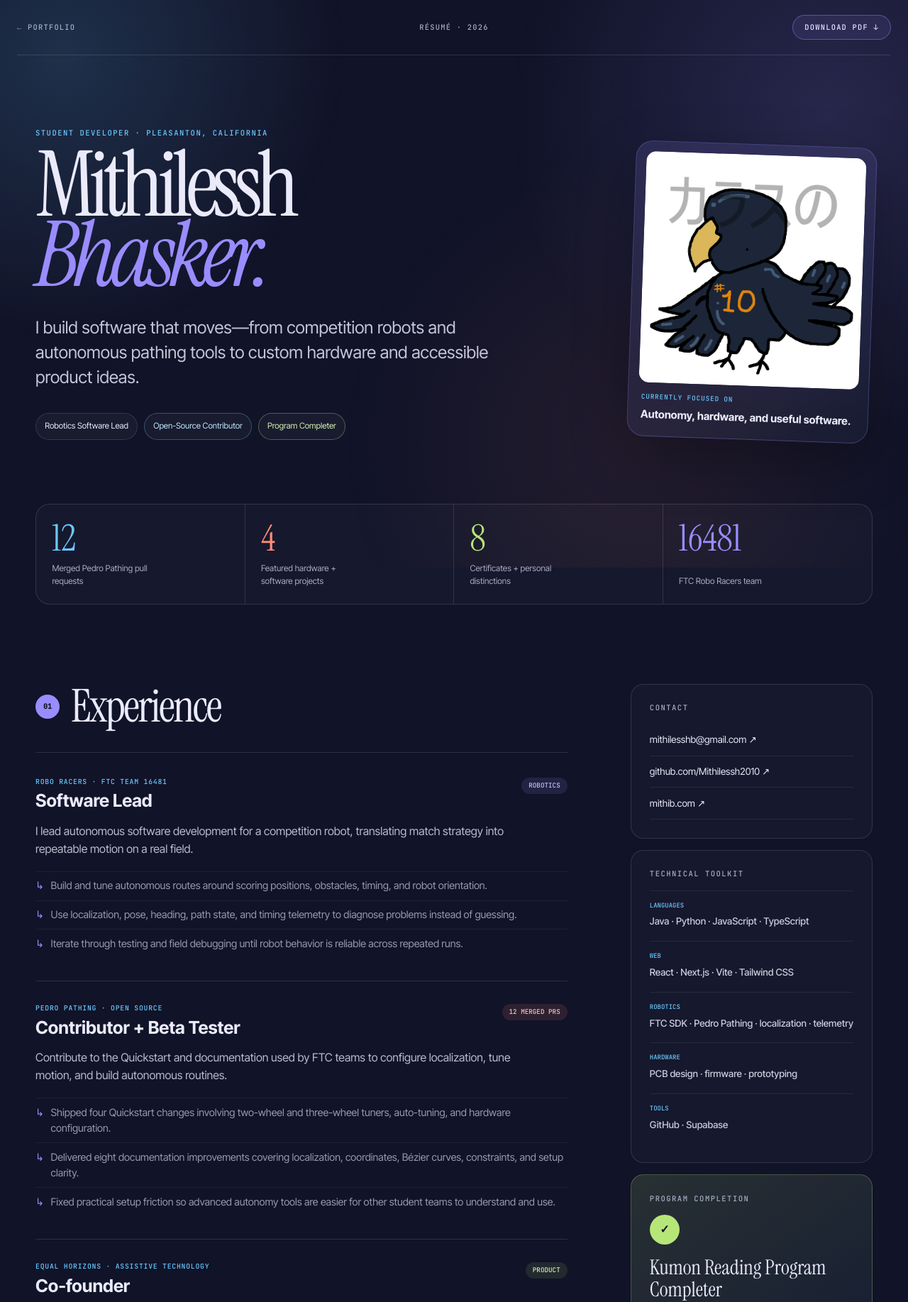
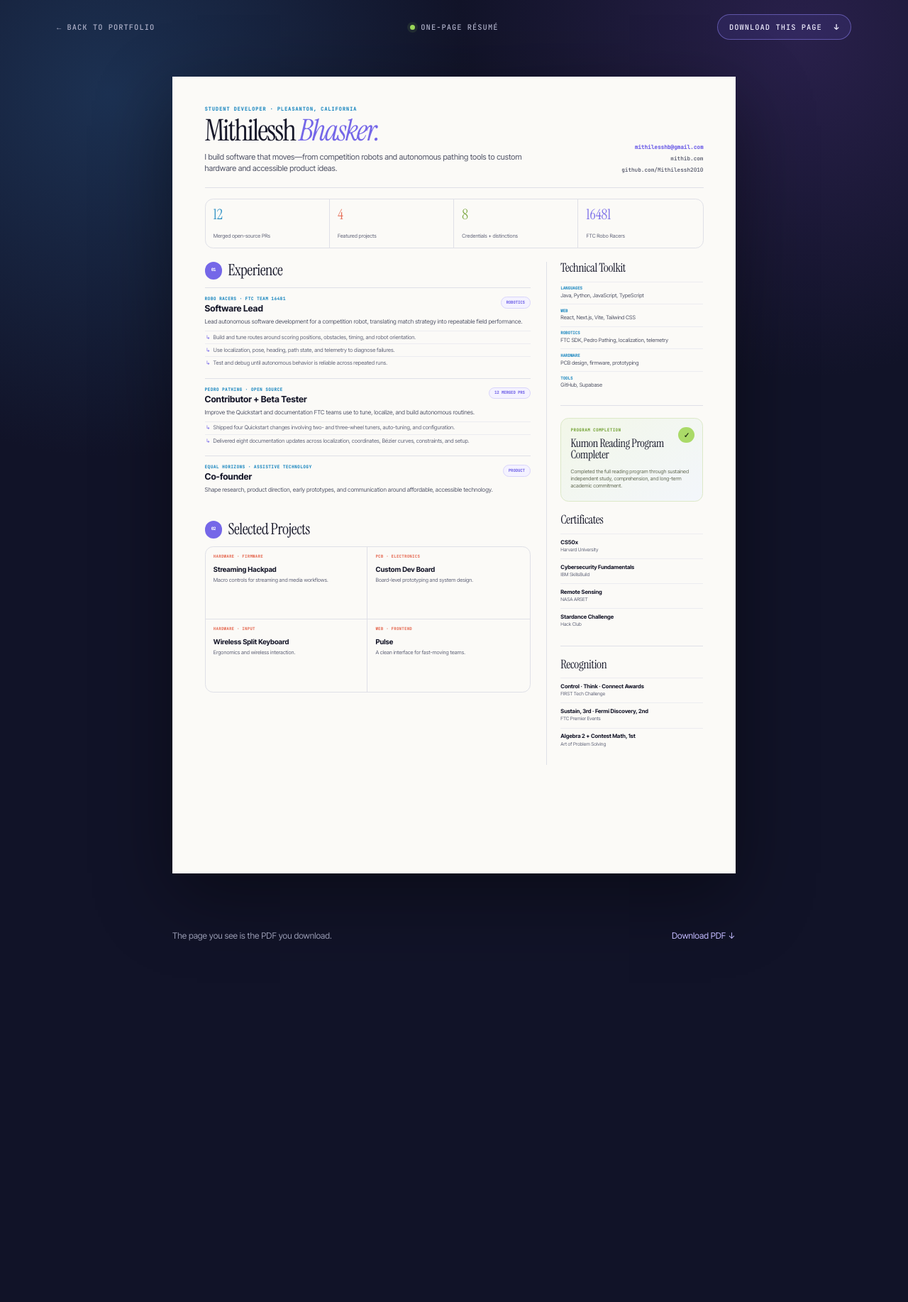
Before and after one commit to Mithilessh2010/MithPortfolio, a website: page resume.html in a window 1280 px wide. Shown: the top 1835 px of the page at 71% size. After the commit the page ends 1390 px from the top, so only its background shows below. Drawn offline with Linux system fonts and the light colour scheme.

Commit message:
resume2.0 part 2

```diff
--- a/resume.html
+++ b/resume.html
@@ -3,7 +3,7 @@
 <head>
   <meta charset="UTF-8" />
   <meta name="viewport" content="width=device-width, initial-scale=1.0" />
-  <meta name="description" content="The résumé of Mithilessh Bhasker — student developer, robotics software lead, open-source contributor, builder, and program completer." />
+  <meta name="description" content="The one-page résumé of Mithilessh Bhasker — robotics software lead, open-source contributor, builder, and program completer." />
   <meta name="theme-color" content="#111328" />
   <title>Résumé — Mithilessh Bhasker</title>
   <link rel="icon" type="image/svg+xml" href="assets/favicon.svg" />
@@ -14,125 +14,115 @@
   <link rel="stylesheet" href="cursor.css" />
 </head>
 <body>
-  <div class="color-wash" aria-hidden="true"></div>
-  <header class="resume-nav">
-    <a class="back-link" href="/">← Portfolio</a>
-    <span>Résumé · 2026</span>
-    <a class="download-small" href="/Mithilessh-Bhasker-Resume.pdf" download>Download PDF ↓</a>
+  <header class="viewer-bar">
+    <a href="/">← Back to portfolio</a>
+    <p><span></span> One-page résumé</p>
+    <a class="download-button" href="/Mithilessh-Bhasker-Resume.pdf" download>Download this page <b>↓</b></a>
   </header>
 
-  <main class="resume-shell">
-    <section class="resume-hero">
-      <div class="hero-copy">
-        <p class="eyebrow">Student developer · Pleasanton, California</p>
-        <h1>Mithilessh<br /><em>Bhasker.</em></h1>
-        <p class="hero-summary">I build software that moves—from competition robots and autonomous pathing tools to custom hardware and accessible product ideas.</p>
-        <div class="role-strip" aria-label="Roles">
-          <span>Robotics Software Lead</span>
-          <span>Open-Source Contributor</span>
-          <span>Program Completer</span>
+  <main class="resume-viewer">
+    <article class="resume-page" aria-label="Mithilessh Bhasker one-page résumé">
+      <header class="resume-header">
+        <div>
+          <p class="kicker">Student developer · Pleasanton, California</p>
+          <h1>Mithilessh <em>Bhasker.</em></h1>
+          <p class="summary">I build software that moves—from competition robots and autonomous pathing tools to custom hardware and accessible product ideas.</p>
         </div>
+        <div class="contact-block">
+          <a href="mailto:mithilesshb@gmail.com">mithilesshb@gmail.com</a>
+          <a href="https://mithib.com">mithib.com</a>
+          <a href="https://github.com/Mithilessh2010">github.com/Mithilessh2010</a>
         </div>
-      <aside class="hero-card">
-        <img src="assets/pfp.jpg" alt="Mithilessh Bhasker" />
-        <div><span>Currently focused on</span><strong>Autonomy, hardware, and useful software.</strong></div>
-      </aside>
-    </section>
+      </header>
 
-    <section class="resume-stats" aria-label="Highlights">
-      <div><strong>12</strong><span>Merged Pedro Pathing pull requests</span></div>
-      <div><strong>4</strong><span>Featured hardware + software projects</span></div>
-      <div><strong>8</strong><span>Certificates + personal distinctions</span></div>
-      <div><strong>16481</strong><span>FTC Robo Racers team</span></div>
-    </section>
+      <div class="highlight-row">
+        <div><strong>12</strong><span>Merged open-source PRs</span></div>
+        <div><strong>4</strong><span>Featured projects</span></div>
+        <div><strong>8</strong><span>Credentials + distinctions</span></div>
+        <div><strong>16481</strong><span>FTC Robo Racers</span></div>
+      </div>
 
-    <div class="resume-layout">
-      <div class="main-column">
+      <div class="resume-columns">
+        <div class="primary-column">
           <section class="resume-section">
-          <div class="section-heading"><span>01</span><h2>Experience</h2></div>
-          <article class="entry featured-entry">
-            <div class="entry-top"><div><p class="entry-label">Robo Racers · FTC Team 16481</p><h3>Software Lead</h3></div><span class="entry-tag">Robotics</span></div>
-            <p>I lead autonomous software development for a competition robot, translating match strategy into repeatable motion on a real field.</p>
+            <h2><span>01</span> Experience</h2>
+            <article class="experience-item">
+              <div class="item-heading"><div><p>Robo Racers · FTC Team 16481</p><h3>Software Lead</h3></div><b>Robotics</b></div>
+              <p>Lead autonomous software development for a competition robot, translating match strategy into repeatable field performance.</p>
               <ul>
-              <li>Build and tune autonomous routes around scoring positions, obstacles, timing, and robot orientation.</li>
-              <li>Use localization, pose, heading, path state, and timing telemetry to diagnose problems instead of guessing.</li>
-              <li>Iterate through testing and field debugging until robot behavior is reliable across repeated runs.</li>
+                <li>Build and tune routes around scoring positions, obstacles, timing, and robot orientation.</li>
+                <li>Use localization, pose, heading, path state, and telemetry to diagnose failures.</li>
+                <li>Test and debug until autonomous behavior is reliable across repeated runs.</li>
               </ul>
             </article>
-          <article class="entry">
-            <div class="entry-top"><div><p class="entry-label">Pedro Pathing · Open source</p><h3>Contributor + Beta Tester</h3></div><span class="entry-tag coral">12 merged PRs</span></div>
-            <p>Contribute to the Quickstart and documentation used by FTC teams to configure localization, tune motion, and build autonomous routines.</p>
+            <article class="experience-item">
+              <div class="item-heading"><div><p>Pedro Pathing · Open source</p><h3>Contributor + Beta Tester</h3></div><b>12 merged PRs</b></div>
+              <p>Improve the Quickstart and documentation FTC teams use to tune, localize, and build autonomous routines.</p>
               <ul>
-              <li>Shipped four Quickstart changes involving two-wheel and three-wheel tuners, auto-tuning, and hardware configuration.</li>
-              <li>Delivered eight documentation improvements covering localization, coordinates, Bézier curves, constraints, and setup clarity.</li>
-              <li>Fixed practical setup friction so advanced autonomy tools are easier for other student teams to understand and use.</li>
+                <li>Shipped four Quickstart changes involving two- and three-wheel tuners, auto-tuning, and configuration.</li>
+                <li>Delivered eight documentation updates across localization, coordinates, Bézier curves, constraints, and setup.</li>
               </ul>
             </article>
-          <article class="entry">
-            <div class="entry-top"><div><p class="entry-label">Equal Horizons · Assistive technology</p><h3>Co-founder</h3></div><span class="entry-tag green">Product</span></div>
-            <p>Help shape product direction, research questions, early prototypes, and communication for a student-founded assistive-technology initiative centered on affordability and accessibility.</p>
+            <article class="experience-item compact-item">
+              <div class="item-heading"><div><p>Equal Horizons · Assistive technology</p><h3>Co-founder</h3></div><b>Product</b></div>
+              <p>Shape research, product direction, early prototypes, and communication around affordable, accessible technology.</p>
             </article>
           </section>
 
-        <section class="resume-section">
-          <div class="section-heading"><span>02</span><h2>Selected Projects</h2></div>
-          <div class="project-grid">
-            <a href="/project.html?project=streaming-hackpad"><span>Hardware · Firmware</span><h3>Streaming Hackpad</h3><p>A compact macro controller for streaming and media workflows.</p><b>View project ↗</b></a>
-            <a href="/project.html?project=custom-devboard"><span>PCB · Electronics</span><h3>Custom Dev Board</h3><p>Board-level prototyping, electronics planning, and system iteration.</p><b>View project ↗</b></a>
-            <a href="/project.html?project=split-keyboard"><span>Hardware · Input</span><h3>Wireless Split Keyboard</h3><p>An exploration of ergonomic layout and wireless interaction.</p><b>View project ↗</b></a>
-            <a href="/project.html?project=pulse"><span>Web · Frontend</span><h3>Pulse</h3><p>A clean product interface designed for fast-moving teams.</p><b>View project ↗</b></a>
-          </div>
-        </section>
-
-        <section class="resume-section">
-          <div class="section-heading"><span>03</span><h2>Recognition</h2></div>
-          <div class="recognition-list">
-            <div><span>FIRST Tech Challenge</span><strong>Control Award · Think Award · Connect Award</strong></div>
-            <div><span>FTC Premier Events</span><strong>Sustain Award, 3rd · Enrico Fermi Discovery Award, 2nd</strong></div>
-            <div><span>Art of Problem Solving</span><strong>Algebra 2, 1st Place · Contest Math, 1st Place</strong></div>
+          <section class="resume-section projects-section">
+            <h2><span>02</span> Selected Projects</h2>
+            <div class="project-list">
+              <div><span>Hardware · Firmware</span><strong>Streaming Hackpad</strong><p>Macro controls for streaming and media workflows.</p></div>
+              <div><span>PCB · Electronics</span><strong>Custom Dev Board</strong><p>Board-level prototyping and system design.</p></div>
+              <div><span>Hardware · Input</span><strong>Wireless Split Keyboard</strong><p>Ergonomics and wireless interaction.</p></div>
+              <div><span>Web · Frontend</span><strong>Pulse</strong><p>A clean interface for fast-moving teams.</p></div>
             </div>
           </section>
         </div>
 
-      <aside class="side-column">
-        <section class="side-card contact-card">
-          <p class="eyebrow">Contact</p>
-          <a href="mailto:mithilesshb@gmail.com">mithilesshb@gmail.com ↗</a>
-          <a href="https://github.com/Mithilessh2010" target="_blank" rel="noreferrer">github.com/Mithilessh2010 ↗</a>
-          <a href="https://mithib.com" target="_blank" rel="noreferrer">mithib.com ↗</a>
+        <aside class="secondary-column">
+          <section class="side-section skill-section">
+            <h2>Technical Toolkit</h2>
+            <dl>
+              <div><dt>Languages</dt><dd>Java, Python, JavaScript, TypeScript</dd></div>
+              <div><dt>Web</dt><dd>React, Next.js, Vite, Tailwind CSS</dd></div>
+              <div><dt>Robotics</dt><dd>FTC SDK, Pedro Pathing, localization, telemetry</dd></div>
+              <div><dt>Hardware</dt><dd>PCB design, firmware, prototyping</dd></div>
+              <div><dt>Tools</dt><dd>GitHub, Supabase</dd></div>
+            </dl>
           </section>
-        <section class="side-card skills-card">
-          <p class="eyebrow">Technical toolkit</p>
-          <div><span>Languages</span><strong>Java · Python · JavaScript · TypeScript</strong></div>
-          <div><span>Web</span><strong>React · Next.js · Vite · Tailwind CSS</strong></div>
-          <div><span>Robotics</span><strong>FTC SDK · Pedro Pathing · localization · telemetry</strong></div>
-          <div><span>Hardware</span><strong>PCB design · firmware · prototyping</strong></div>
-          <div><span>Tools</span><strong>GitHub · Supabase</strong></div>
+
+          <section class="side-section program-section">
+            <span class="check">✓</span>
+            <p>Program Completion</p>
+            <h2>Kumon Reading Program Completer</h2>
+            <p>Completed the full reading program through sustained independent study, comprehension, and long-term academic commitment.</p>
           </section>
-        <section class="side-card program-card">
-          <p class="eyebrow">Program completion</p>
-          <div class="program-mark">✓</div>
-          <h3>Kumon Reading Program Completer</h3>
-          <p>Completed the Kumon Reading Program, demonstrating sustained independent study, reading comprehension, and long-term academic commitment.</p>
-        </section>
-        <section class="side-card learning-card">
-          <p class="eyebrow">Certificates</p>
-          <ul>
+
+          <section class="side-section">
+            <h2>Certificates</h2>
+            <ul class="credential-list">
               <li><strong>CS50x</strong><span>Harvard University</span></li>
               <li><strong>Cybersecurity Fundamentals</strong><span>IBM SkillsBuild</span></li>
               <li><strong>Remote Sensing</strong><span>NASA ARSET</span></li>
               <li><strong>Stardance Challenge</strong><span>Hack Club</span></li>
             </ul>
           </section>
+
+          <section class="side-section recognition-section">
+            <h2>Recognition</h2>
+            <ul class="credential-list">
+              <li><strong>Control · Think · Connect Awards</strong><span>FIRST Tech Challenge</span></li>
+              <li><strong>Sustain, 3rd · Fermi Discovery, 2nd</strong><span>FTC Premier Events</span></li>
+              <li><strong>Algebra 2 + Contest Math, 1st</strong><span>Art of Problem Solving</span></li>
+            </ul>
+          </section>
         </aside>
       </div>
+    </article>
+  </main>
 
-    <section class="download-banner">
-      <div><p class="eyebrow">Take it with you</p><h2>Want the printable version?</h2><p>Download a clean PDF copy for applications, referrals, or offline reading.</p></div>
-      <a href="/Mithilessh-Bhasker-Resume.pdf" download>Download résumé PDF <span>↓</span></a>
-    </section>
-  </main>
-  <footer><span>© 2026 Mithilessh Bhasker</span><a href="/">Back to portfolio ↑</a></footer>
+  <footer class="viewer-footer"><span>The page you see is the PDF you download.</span><a href="/Mithilessh-Bhasker-Resume.pdf" download>Download PDF ↓</a></footer>
   <script src="cursor.js" defer></script>
 </body>
 </html>
```
Also changed, not shown: resume.css, 1 other file. Lines whose indentation alone changed are shown as unchanged.
